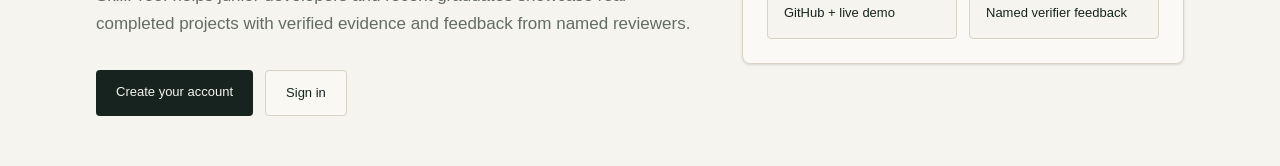
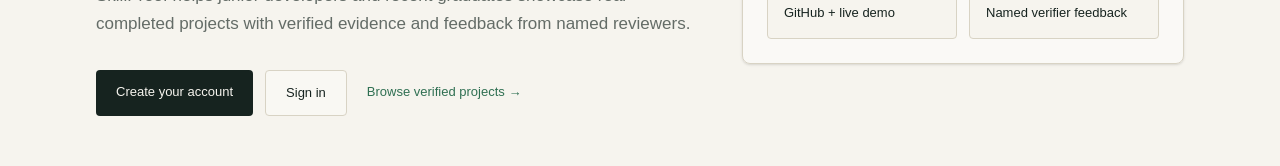
Before and after one commit to AbdullahBe11/techtalks-skillproof, a Next.js app: page / in a window 1280 px wide. Shown: the part 506-672 px from the top of the page. Built offline with nearby package versions, Linux system fonts and the light colour scheme; no server answers.

Commit message:
Add browse link on home, clickable candidate names, real signin page, build step in CI (#41)

```diff
--- a/app/page.tsx
+++ b/app/page.tsx
@@ -99,6 +99,13 @@ export default async function Home() {
                 className="rounded border border-[#D8D3C4] bg-white/30 px-5 py-3 text-[13px] font-medium text-[#16231F] transition-colors hover:bg-white/60 focus-visible:outline-2 focus-visible:outline-[#2F6F52] focus-visible:outline-offset-2"
               >
                 Sign in
+              </Link>
+
+              <Link
+                href="/projects"
+                className="px-2 py-3 text-[13px] font-medium text-[#2F6F52] underline-offset-4 hover:underline focus-visible:outline-2 focus-visible:outline-[#2F6F52] focus-visible:outline-offset-2"
+              >
+                Browse verified projects →
               </Link>
             </div>
           </div>
--- a/app/projects/page.tsx
+++ b/app/projects/page.tsx
@@ -172,7 +172,12 @@ function ResultRow({
           </Link>
           <div className="flex items-center gap-1.5 text-[12.5px] text-[#16231F]/70">
             <CheckBadge className="h-4 w-4 bg-[#2F6F52]" strokeWidth={3} />
-            <span>{project.candidateName}</span>
+            <Link
+              href={`/candidates/${project.candidateId}`}
+              className="text-[#16231F]/70 no-underline hover:underline focus-visible:outline-2 focus-visible:outline-[#6FAE8E] focus-visible:outline-offset-2"
+            >
+              {project.candidateName}
+            </Link>
           </div>
           {project.description && (
             <p className="line-clamp-2 text-[13px] leading-relaxed text-[#16231F]/60">
--- a/auth.ts
+++ b/auth.ts
@@ -52,5 +52,5 @@ export const { handlers, auth, signIn, signOut } = NextAuth({
       return session
     },
   },
-  // pages: { signIn: "/signin" }, // temporarily disabled for testing — Youssef's /signin page (TS-15) isn't built yet
+  pages: { signIn: "/signin" },
 })
```
